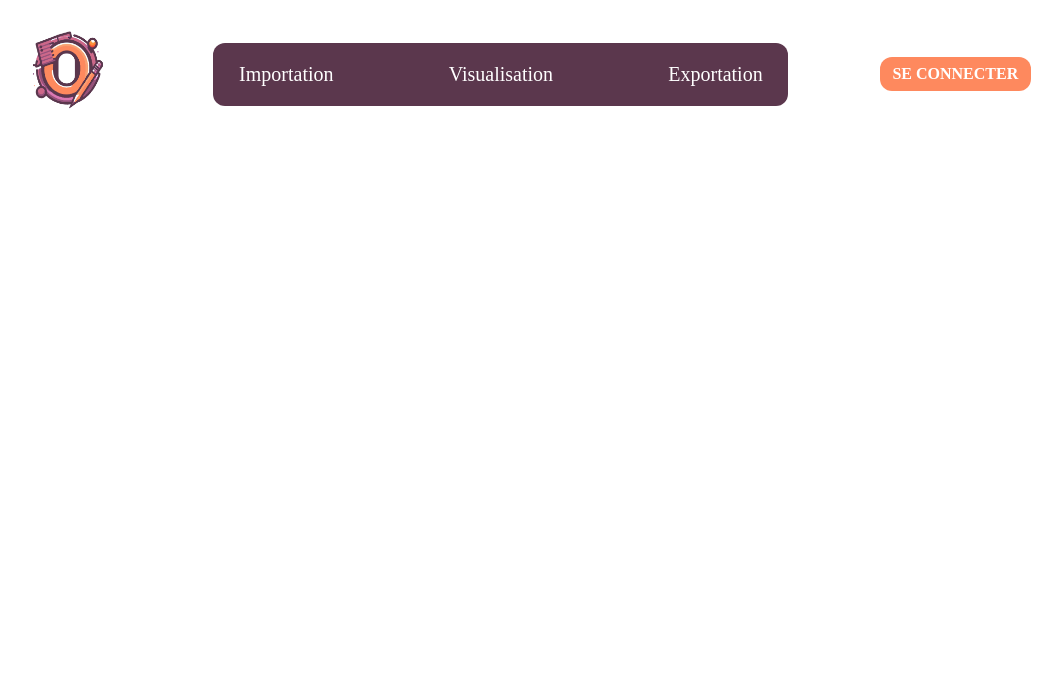
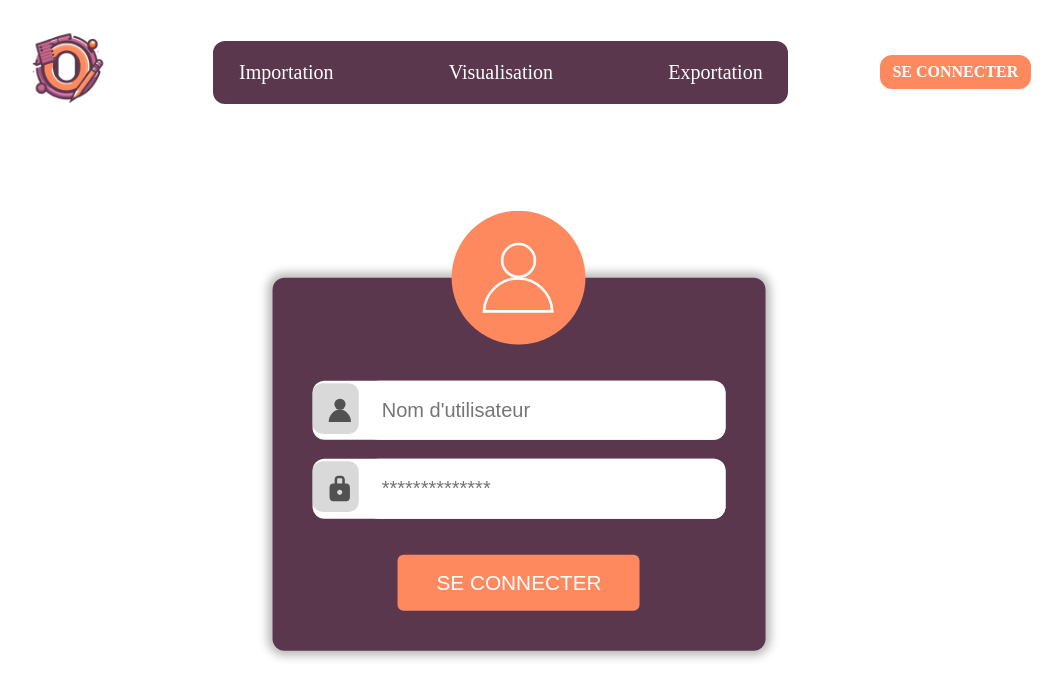
Before and after one commit to timberlek78/O-Notes, a PHP site: page / in a window 1280 px wide. Shown: the top 699 px of the page, without its empty margins (121-1183 px from the left). Run offline with PHP 8.4, Linux system fonts and the light colour scheme.

Commit message:
Mise en place de la page d'authentification (sans le back)

```diff
--- a/src/vue/index.html
+++ b/src/vue/index.html
@@ -31,5 +31,42 @@
 				</div>
 			</div>
 		</div>
+
+		<div class="authentification">
+			<div class="conteneur-authentifier">
+				<div class="conteneur-image-profil">
+					<svg class="photoProfile" width="16.88vw" height="16.74vh" viewBox="0 0 155 155" fill="none" xmlns="http://www.w3.org/2000/svg">
+						<circle cx="77.5" cy="77.5" r="77.5" fill="var(--orange-peps)"/>
+						<circle cx="77.5" cy="57.5" r="19" stroke="white" stroke-width="3"/>
+						<path d="M77 78.5C98.313 78.5 115.684 95.3798 116.472 116.5H78H37.528C38.3165 95.3798 55.687 78.5 77 78.5Z" fill="var(--orange-peps)" stroke="white" stroke-width="3"/>
+					</svg>
+				</div>
+
+				<div class="conteneur-connexion">
+					<div class="champs-saisie">
+						<svg width="4.25vw" height="7.46vh" viewBox="0 0 64 64" fill="none" xmlns="http://www.w3.org/2000/svg">
+							<rect width="4.25vw" height="7.46vh" rx="12" fill="#D9D9D9"/>
+							<circle cx="32.2912" cy="24.5656" r="6.56557" fill="#515151"/>
+							<path fill-rule="evenodd" clip-rule="evenodd" d="M45.2623 45.388C45.2623 38.1358 39.3833 30.811 32.1311 30.811C24.879 30.811 19 38.1358 19 45.388H32.1311H45.2623Z" fill="#515151"/>
+						</svg>
+
+						<input                type="text"     name="nomUtilisateur" value="" placeholder="Nom d'utilisateur">
+					</div>
+
+					<div class="champs-saisie">
+						<svg width="4.25vw" height="7.46vh" viewBox="0 0 64 64" fill="none" xmlns="http://www.w3.org/2000/svg">
+							<rect width="4.25vw" height="7.46vh" rx="12" fill="#D9D9D9"/>
+							<path fill-rule="evenodd" clip-rule="evenodd" d="M26 21.5V26.0062C25.2531 26.0169 24.5856 26.0456 24.0083 26.1232C23.0251 26.2554 22.0825 26.5535 21.318 27.318C20.5535 28.0825 20.2554 29.025 20.1232 30.0083C19.9999 30.9258 19.9999 32.0715 20 33.4013V39.5987C19.9999 40.9284 19.9999 42.0741 20.1232 42.9917C20.2554 43.9749 20.5535 44.9175 21.318 45.6819C22.0825 46.4465 23.0251 46.7445 24.0083 46.8768C24.9258 47.0001 26.0715 47.0001 27.4013 47H36.5988C37.9284 47.0001 39.0741 47.0001 39.9917 46.8768C40.9749 46.7445 41.9175 46.4465 42.6819 45.6819C43.4465 44.9175 43.7445 43.9749 43.8768 42.9917C44.0001 42.0741 44.0001 40.9284 44 39.5987V33.4013C44.0001 32.0715 44.0001 30.9258 43.8768 30.0083C43.7445 29.025 43.4465 28.0825 42.6819 27.318C41.9175 26.5535 40.9749 26.2554 39.9917 26.1232C39.4145 26.0456 38.7468 26.0169 38 26.0062V21.5C38 19.0147 35.9853 17 33.5 17H30.5C28.0147 17 26 19.0147 26 21.5ZM30.5 20C29.6715 20 29 20.6716 29 21.5V26H35V21.5C35 20.6716 34.3284 20 33.5 20H30.5ZM32 33.5C30.3431 33.5 29 34.8431 29 36.5C29 38.1569 30.3431 39.5 32 39.5C33.6569 39.5 35 38.1569 35 36.5C35 34.8431 33.6569 33.5 32 33.5Z" fill="#515151"/>
+						</svg>
+
+						<input                type="password" name="mot_de_passe"            placeholder="**************">
+					</div>
+
+					<input class="bouton" type="submit"   name="ok"             value="SE CONNECTER">
+
+				</div>
+			</div>
+		</div>
+
 	</body>
 </html>
--- a/src/vue/style.css
+++ b/src/vue/style.css
@@ -8,15 +8,16 @@
 }
 
 .navbar {
+	position: relative	;
 	display: flex;
 	align-items: center;
 	justify-content: space-between;
 	width: 80vw;
+	height: 16vh;
 }
 
 .logo img {
 	width: 9vw;
-	height: 16vh;
 }
 
 .menu {
@@ -70,3 +71,71 @@
 
 	/* Utilisation : color: var(--violet-fonce); */
 }
+
+/*+---------------------------------------------+*/
+/*|               AUTHENTIFICATION               |*/
+/*+---------------------------------------------+*/
+
+.conteneur-connexion
+{
+	display: flex;
+	flex-direction: column;
+	align-items: center;
+	justify-content: flex-start;
+	background-color: var(--violet-fonce);
+	border-radius: 12px;
+	padding: 5vh;
+	padding-top: 10.5vh;
+	box-shadow: 0px 0px 10px 5px #bababa;
+	z-index: -1;
+}
+
+input[type="text"],
+input[type="password"]
+{
+	border: none;
+	border-radius: 12px;
+	font-size: 20px;
+	width: 27.7vw;
+	height: 7.2vh;
+	text-indent:1vw;
+}
+
+.bouton {
+	background-color: #FE895E;
+	color: white;
+	padding: 2vh 3vw;
+	border: none;
+	border-radius: 6px;
+	cursor: pointer;
+	font-size: 1.3em;
+	text-transform: uppercase;
+	margin: 4.5vh 5vw 0vh 5vw;
+}
+
+.conteneur-image-profil {
+	display: flex;
+	flex-direction: column;
+	position: absolute;
+	left: 50%;
+	transform: translate(-50%, -50%);
+}
+
+.photoProfile {
+	align-self: center;
+}
+
+.champs-saisie {
+	display: flex;
+	flex-direction:row;
+	border-radius: 12px;
+	background-color: white;
+	margin-top: 2.33vh;
+}
+
+.authentification {
+	top: calc(16vh + (100vh - 16vh) / 2);
+	left: 50%;
+	transform: translate(-50%, -50%);
+	position:absolute;
+}
```
Also changed, not shown: src/vue/authentifier/authentifier.css (+28 -8 lines), src/vue/authentifier/authentifier.html (+28 -9 lines).
